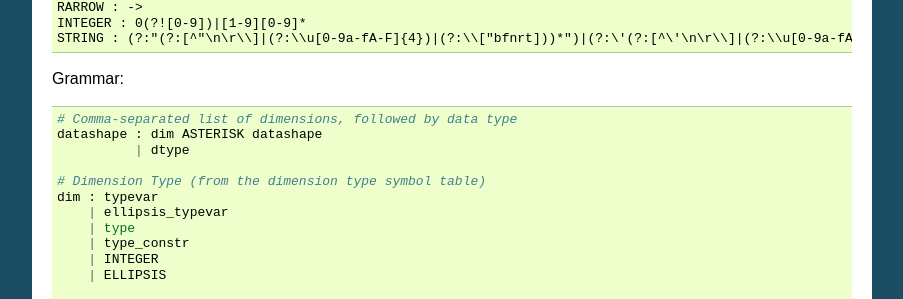
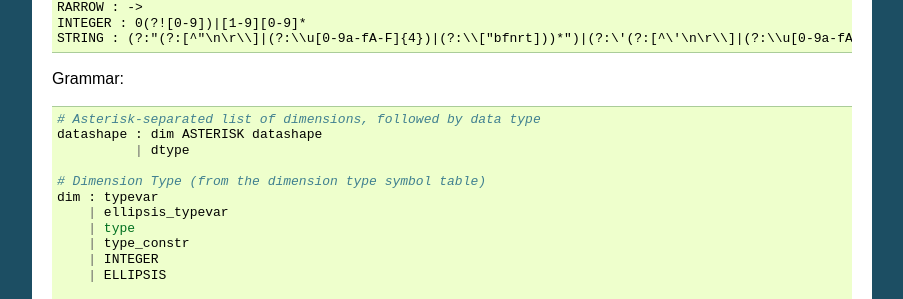
Before and after one commit to blaze/datashape, a Sphinx documentation site: the page built from docs/source/grammar.rst, in a window 1280 px wide and 900 px high, scrolled down 2918 px. Shown: the part 148-447 px from the top of the window, without its empty margins (198-1101 px from the left). Built offline with Sphinx 7.4.7, drawn with Linux system fonts in a browser that asks for light colours.

Commit message:
Fix comment in grammar doc

```diff
--- a/docs/source/grammar.rst
+++ b/docs/source/grammar.rst
@@ -196,7 +196,7 @@ Tokens::
 
 Grammar::
 
-    # Comma-separated list of dimensions, followed by data type
+    # Asterisk-separated list of dimensions, followed by data type
     datashape : dim ASTERISK datashape
               | dtype
 
```
